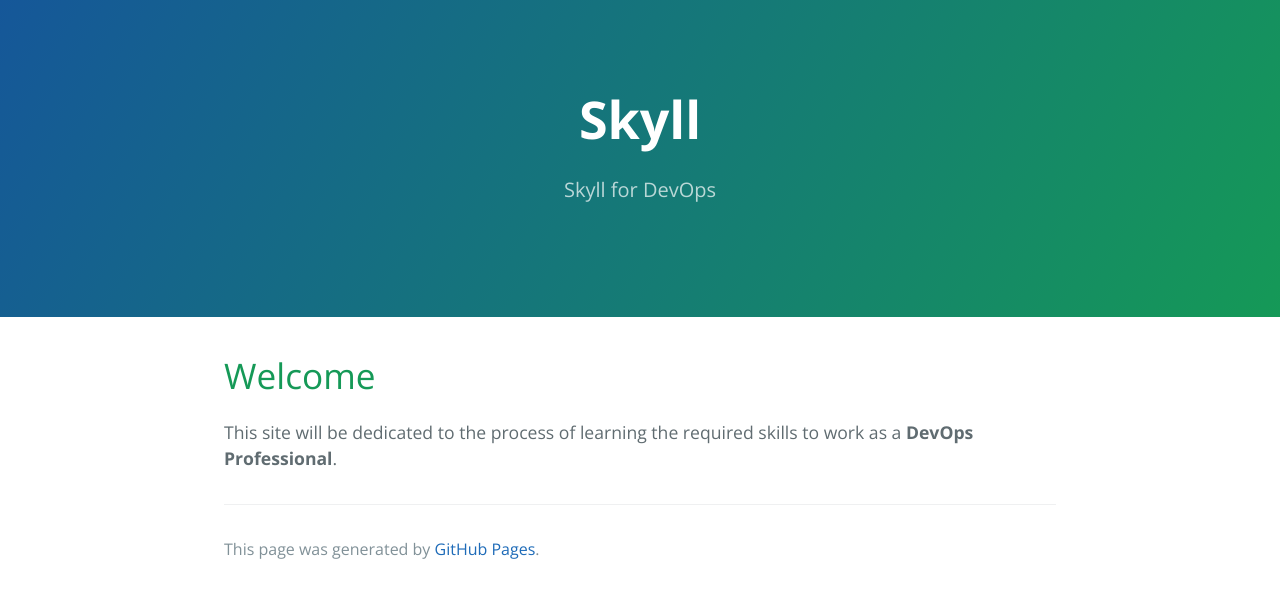
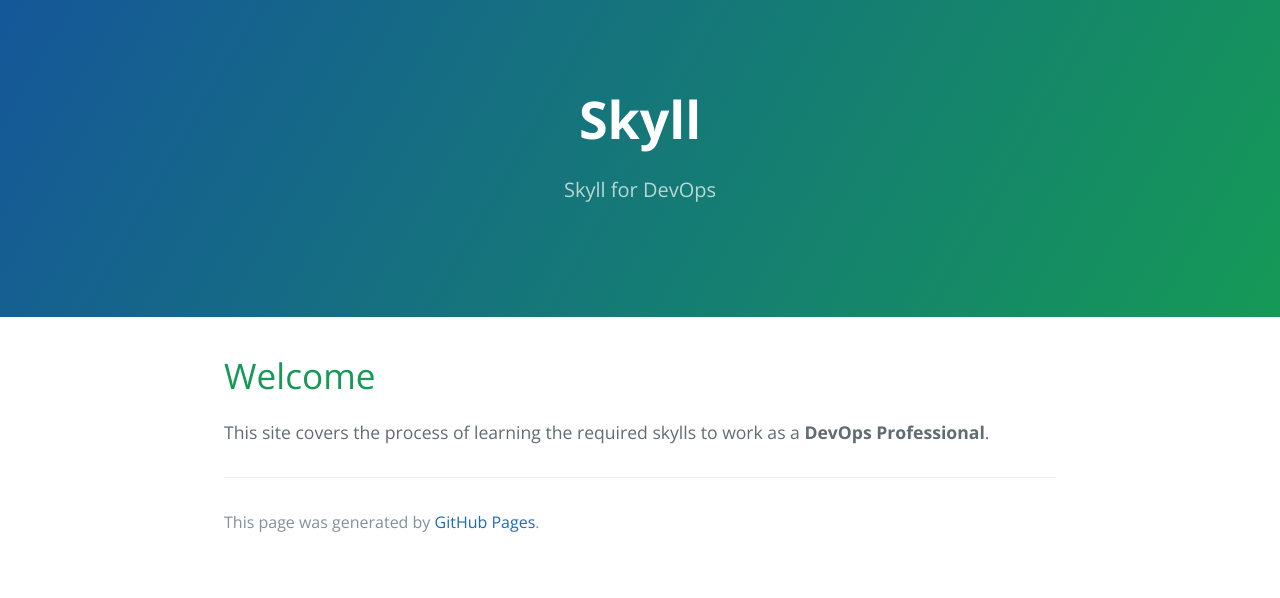
Before and after one commit to Skyll/skyll.github.io, a Jekyll site: the page built from index.md, in a window 1280 px wide. Shown: the top 598 px of the page. Built offline with Jekyll 4.4.1, drawn with Linux system fonts in a browser that asks for light colours; the repository's description, which GitHub fills in, is left out.

Commit message:
Update index.md

```diff
--- a/index.md
+++ b/index.md
@@ -6,4 +6,4 @@ description: Skyll for DevOps
 
 # Welcome
 
-This site will be dedicated to the process of learning the required skills to work as a **DevOps Professional**.
+This site covers the process of learning the required skylls to work as a **DevOps Professional**.
```
